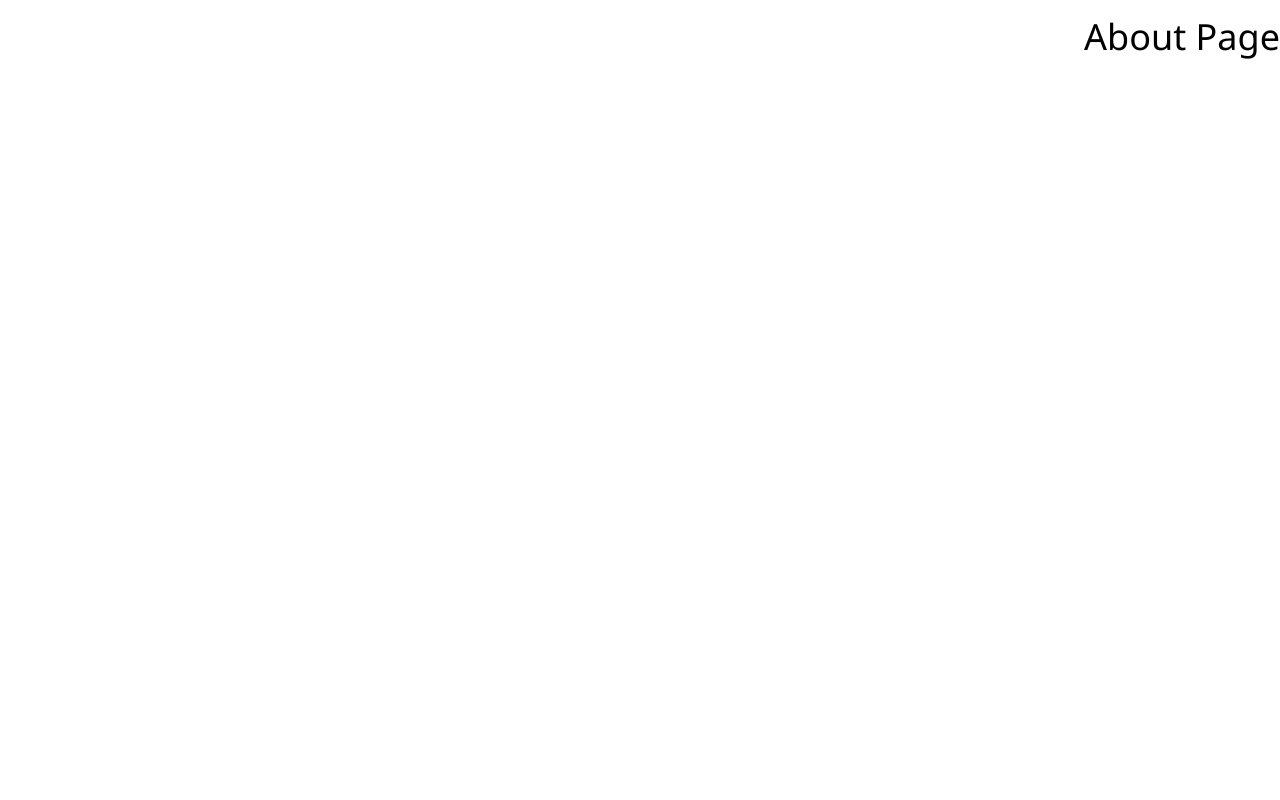
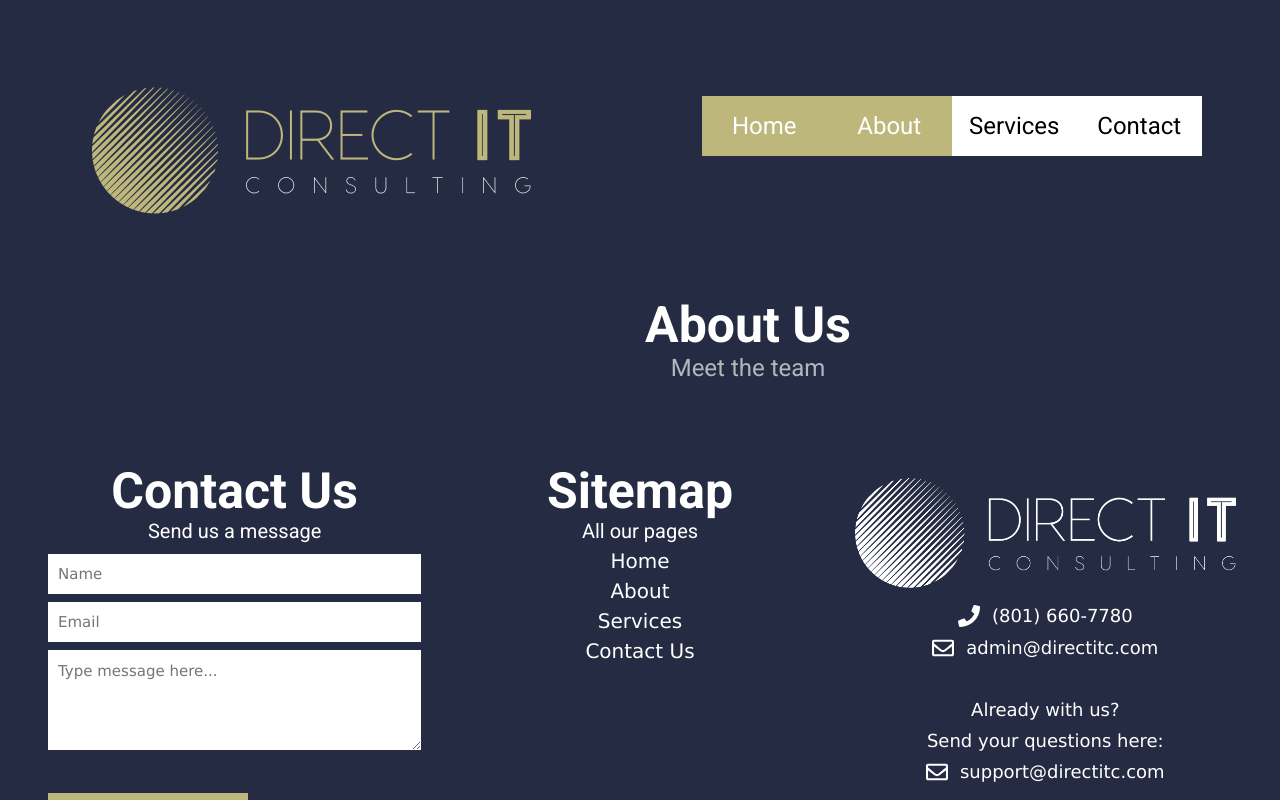
Before and after one commit to directitc/companysite, a React (Create React App) app: page /about in a window 1280 px wide. Shown: the top 800 px of the page. Built offline with nearby package versions, Linux system fonts and the light colour scheme.

Commit message:
Added header, contact, and copyright sections to About page.

```diff
--- a/src/components/Sections/About/About.css
+++ b/src/components/Sections/About/About.css
@@ -1,7 +1,6 @@
 .about-section {
     /* border: 3px solid plum; */
     width: 100%;
-    height: 600px;
 }
 
 .about-text {
--- a/src/components/Sections/Contact/Contact.css
+++ b/src/components/Sections/Contact/Contact.css
@@ -1,7 +1,3 @@
-.contact-background {
-    background-color: #DDDDDD;
-}
-
 .contact-color {
     color: #000;
 }
--- a/src/components/Sections/Contact/Contact.js
+++ b/src/components/Sections/Contact/Contact.js
@@ -5,13 +5,12 @@ import Text from '../../Text/Text';
 import List from '../../List/List';
 import Link from '../../Link/Link';
 import Icon from '../../Icon/Icon';
-import ContactLogo from '../../../assets/images/contact-logo.png';
 import Image from '../../Image/Image';
 import ContactForm from '../../Forms/ContactForm/ContactForm';
 import { FaPhone, FaRegEnvelope } from 'react-icons/fa';
 import './Contact.css';
 
-const Contact = () => {
+const Contact = ({ classStyle, image }) => {
     const contactUs = 'Contact Us';
     const sitemap = 'Sitemap';
     const subtitle1 = 'Send us a message';
@@ -25,7 +24,7 @@ const Contact = () => {
     const sitemapList = ['Home', 'About', 'Services', 'Contact Us'];
 
     return (
-        <div className="w3-padding-64 w3-container contact-background">
+        <div className={classStyle}>
             <div className={styledDiv}>
                 <Title classStyle={styledTitle} title={contactUs} />
                 <Subtitle classStyle={styledSubtitle} subtitle={subtitle1} />
@@ -39,7 +38,7 @@ const Contact = () => {
                 </div>
             </div>
             <div className={styledDiv}>
-                <Image src={ContactLogo} />
+                <Image src={image} />
                 <div className={'contact-text-wrapper'}>
                     <div>
                         <Icon classStyle={'icon'} icon={<FaPhone />} />
--- /dev/null
+++ b/src/components/Sections/Header/Header.css
@@ -0,0 +1,8 @@
+.header-subsection {
+    /* border: 3px solid plum; */
+    position: relative;
+    display: flex;
+    flex-wrap: wrap;
+    justify-content: flex-start;
+    width: 1000px;
+}
--- /dev/null
+++ b/src/components/Sections/Header/Header.js
@@ -0,0 +1,29 @@
+import React from 'react'
+import Navigation from '../../Navigation/Navigation';
+import Logo from '../../Logo/Logo';
+import NavBar from '../../NavBar/NavBar';
+import Title from '../../Title/Title';
+import Subtitle from '../../Subtitle/Subtitle';
+import './Header.css'
+
+const Header = ({classStyle, title, subtitle}) => {
+    return (
+        <div className={classStyle}>
+            <Navigation>
+                <Logo />
+                <NavBar />
+            </Navigation>
+            <div className="w3-container slider1-header">
+                <div className="header-subsection">
+                    <Title classStyle={'title'} title={title} />
+                    <Subtitle
+                        classStyle={'subtitle w3-xlarge'}
+                        subtitle={subtitle}
+                    ></Subtitle>
+                </div>
+            </div>
+        </div>
+    )
+}
+
+export default Header
--- /dev/null
+++ b/src/pages/About/About.css
@@ -0,0 +1,20 @@
+.about-header {
+    background-color: #252B42;
+}
+
+.about-contact {
+    background-color: #252B42;
+    color: white;
+}
+
+.about-contact h1 {
+    color: white;
+}
+
+.about-contact span {
+    color: white;
+}
+
+.about-contact button {
+    background-color: rgba(190, 183, 124, 1);
+}
--- a/src/pages/About/About.js
+++ b/src/pages/About/About.js
@@ -1,16 +1,25 @@
 import React from 'react';
+import Header from '../../components/Sections/Header/Header';
+import Contact from '../../components/Sections/Contact/Contact';
+import Copyright from '../../components/Sections/Copyright/Copyright';
+import ContactLogo from '../../assets/images/full-logo-white.png';
+import './About.css';
 
 const About = () => {
+    const title = 'About Us';
+    const subtitle = 'Meet the team';
+    const styledHeader = 'about-header';
+    const styledContact = 'w3-padding-64 w3-container about-contact';
+
     return (
-        <div
-            style={{
-                display: 'flex',
-                justifyContent: 'Right',
-                alignItems: 'Right',
-                height: '100vh',
-            }}
-        >
-            <h1>About Page</h1>
+        <div className="about">
+            <Header
+                classStyle={styledHeader}
+                title={title}
+                subtitle={subtitle}
+            />
+            <Contact classStyle={styledContact} image={ContactLogo} />
+            <Copyright />
         </div>
     );
 };
--- a/src/pages/Home/Home.css
+++ b/src/pages/Home/Home.css
@@ -1,4 +1,3 @@
-.home {
-    background-color: white;
-    /* padding: 10px; */
+.home-contact-background {
+    background-color: #DDDDDD;
 }
--- a/src/pages/Home/Home.js
+++ b/src/pages/Home/Home.js
@@ -3,6 +3,7 @@ import Services from '../../components/Sections/Services/Services';
 import About from '../../components/Sections/About/About';
 import Contact from '../../components/Sections/Contact/Contact';
 import Copyright from '../../components/Sections/Copyright/Copyright';
+import ContactLogo from '../../assets/images/full-logo-black.png';
 import './Home.css';
 
 const Home = () => {
@@ -11,7 +12,10 @@ const Home = () => {
             <Slider1 />
             <About />
             <Services />
-            <Contact />
+            <Contact
+                classStyle="w3-padding-64 w3-container home-contact-background"
+                image={ContactLogo}
+            />
             <Copyright />
         </div>
     );
```
Also changed, not shown: src/assets/images/full-logo-black.png (renamed from src/assets/images/contact-logo.png), src/assets/images/full-logo-white.png (added).
